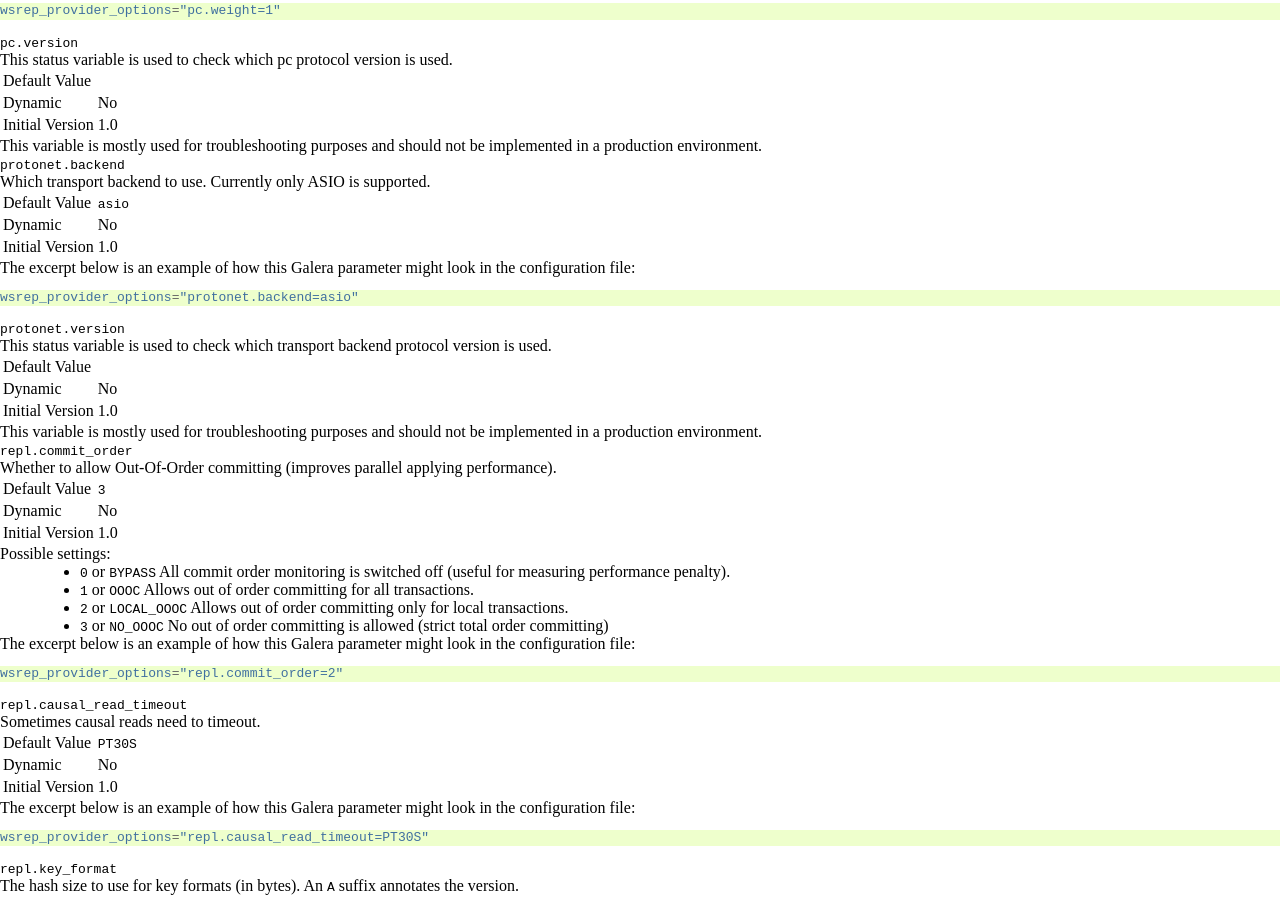
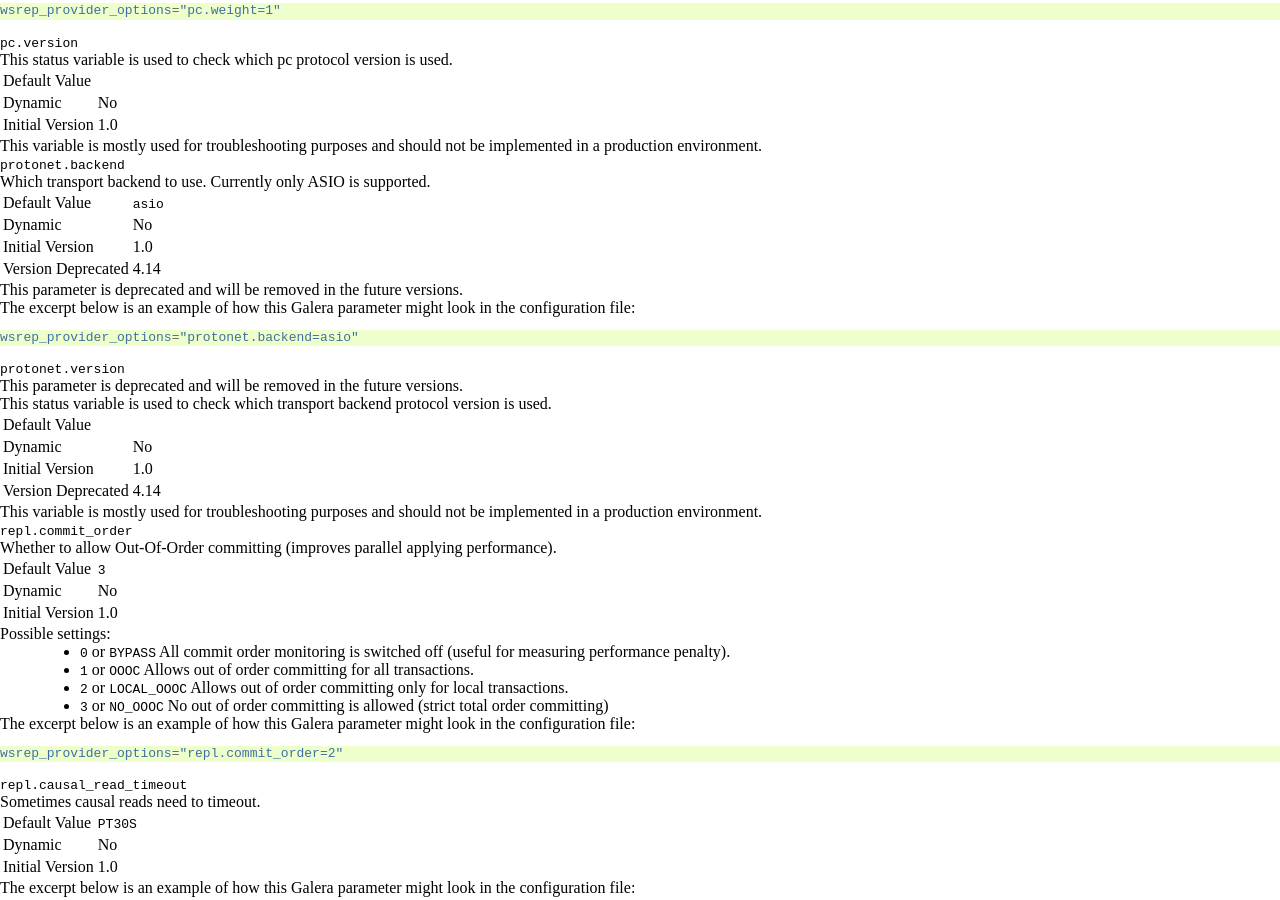
Before and after one commit to codership/documentation, a Sphinx documentation site: the page built from galeracluster/source/documentation/galera-parameters.rst, in a window 1280 px wide and 900 px high, scrolled down 14739 px. Built offline with Sphinx 7.4.7, drawn with Linux system fonts in a browser that asks for light colours; comment, search, counter and statistics services are not loaded; some of the changed text lies outside the part shown.

Commit message:
Mark deprecated Galera parameters for 4.14
Galera parameters protonet.backend, protonet.version, socket.ssl_compression
deprecated as of 4.14.

```diff
--- a/galeracluster/source/documentation/galera-parameters.rst
+++ b/galeracluster/source/documentation/galera-parameters.rst
@@ -161,8 +161,8 @@ Below is a list of all of the Galera parameters.  Each is also a link to further
    ":ref:`pc.wait_prim <pc.wait_prim>`", "``TRUE``", "  No", "", "1.0", ""
    ":ref:`pc.wait_prim_timeout <pc.wait_prim_timeout>`", "``PT30S``", "  No", "", "2.0", ""
    ":ref:`pc.weight <pc.weight>`", "``1``", "  Yes", "", "2.4", ""
-   ":ref:`protonet.backend <protonet.backend>`", "``asio``", "  No", "", "1.0", ""
-   ":ref:`protonet.version <protonet.version>`", "n/a", "  No", "Yes", "1.0", ""
+   ":ref:`protonet.backend <protonet.backend>`", "``asio``", "  No", "", "1.0", "4.14"
+   ":ref:`protonet.version <protonet.version>`", "n/a", "  No", "Yes", "1.0", "4.14"
    ":ref:`repl.causal_read_timeout <repl.causal_read_timeout>`", "``PT30S``", "  No", "", "1.0", ""
    ":ref:`repl.commit_order <repl.commit_order>`", "``3``", "  No", "", "1.0", ""
    ":ref:`repl.key_format <repl.key_format>`", "``FLAT8``", "  No", "", "3.0", ""
@@ -176,7 +176,7 @@ Below is a list of all of the Galera parameters.  Each is also a link to further
    ":ref:`socket.checksum <socket.checksum>`", "``1`` (vs. 2); ``2`` (vs. 3)", "  No", "", "2.0", ""
    ":ref:`socket.dynamic <socket.dynamic>`", "FALSE", "  No", "", "4.8", ""
    ":ref:`socket.ssl_cipher <socket.ssl_cipher>`", "``AES128-SHA`` (vs. 1); |br| system default (vs. 3.24)", "  No", "", "1.0", ""
-   ":ref:`socket.ssl_compression <socket.ssl_compression>`", "``YES``", "  No", "", "1.0", ""
+   ":ref:`socket.ssl_compression <socket.ssl_compression>`", "``YES``", "  No", "", "1.0", "4.14"
    ":ref:`socket.ssl_key <socket.ssl_key>`", "", "  No", "", "1.0", ""
    ":ref:`socket.ssl_password_file <socket.ssl_password_file>`", "", "  No", "", "1.0", ""
    ":ref:`socket.ssl_reload <socket.ssl_reload>`", "", "  No", "", "4.8", ""
@@ -1802,6 +1802,10 @@ Which transport backend to use. Currently only ASIO is supported.
    "Default Value", "``asio``"
    "Dynamic", "No"
    "Initial Version", "1.0"
+   "Version Deprecated", "4.14"
+
+
+This parameter is deprecated and will be removed in the future versions.
 
 The excerpt below is an example of how this Galera parameter might look in the configuration file:
 
@@ -1817,6 +1821,8 @@ The excerpt below is an example of how this Galera parameter might look in the c
 .. index::
    pair: wsrep Provider Options; protonet.version
 
+This parameter is deprecated and will be removed in the future versions.
+
 This status variable is used to check which transport backend protocol version is used.
 
 .. csv-table::
@@ -1825,6 +1831,7 @@ This status variable is used to check which transport backend protocol version i
    "Default Value", ""
    "Dynamic", "No"
    "Initial Version", "1.0"
+   "Version Deprecated", "4.14"
 
 This variable is mostly used for troubleshooting purposes and should not be implemented in a production environment.
 
@@ -2162,6 +2169,8 @@ The excerpt below is an example of how this Galera parameter might look in the c
 .. index::
    pair: wsrep Provider Options; socket.ssl_compression
 
+This parameter is deprecated and will be removed in the future versions.
+
 Whether to enable compression on SSL connections.
 
 .. csv-table::
```
